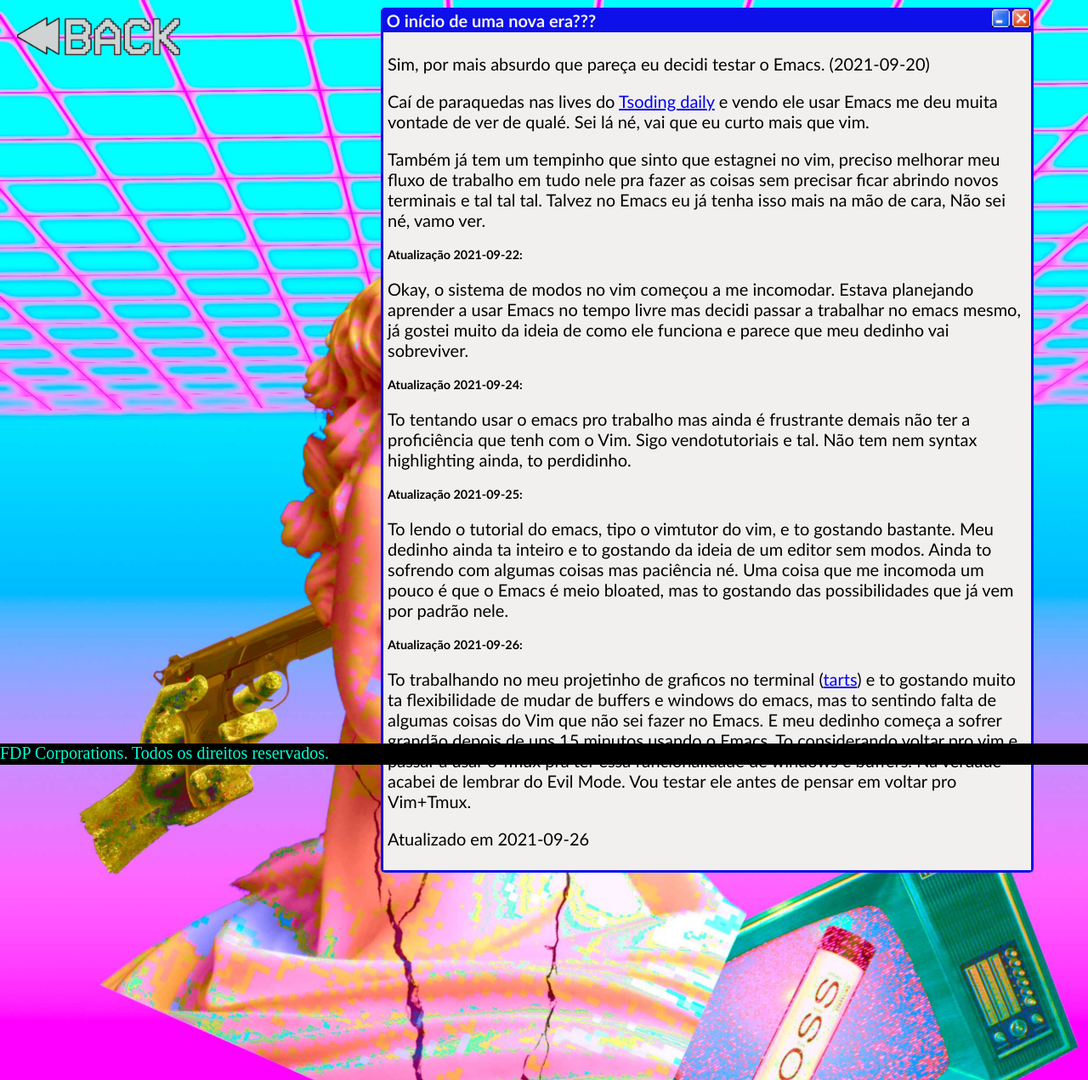
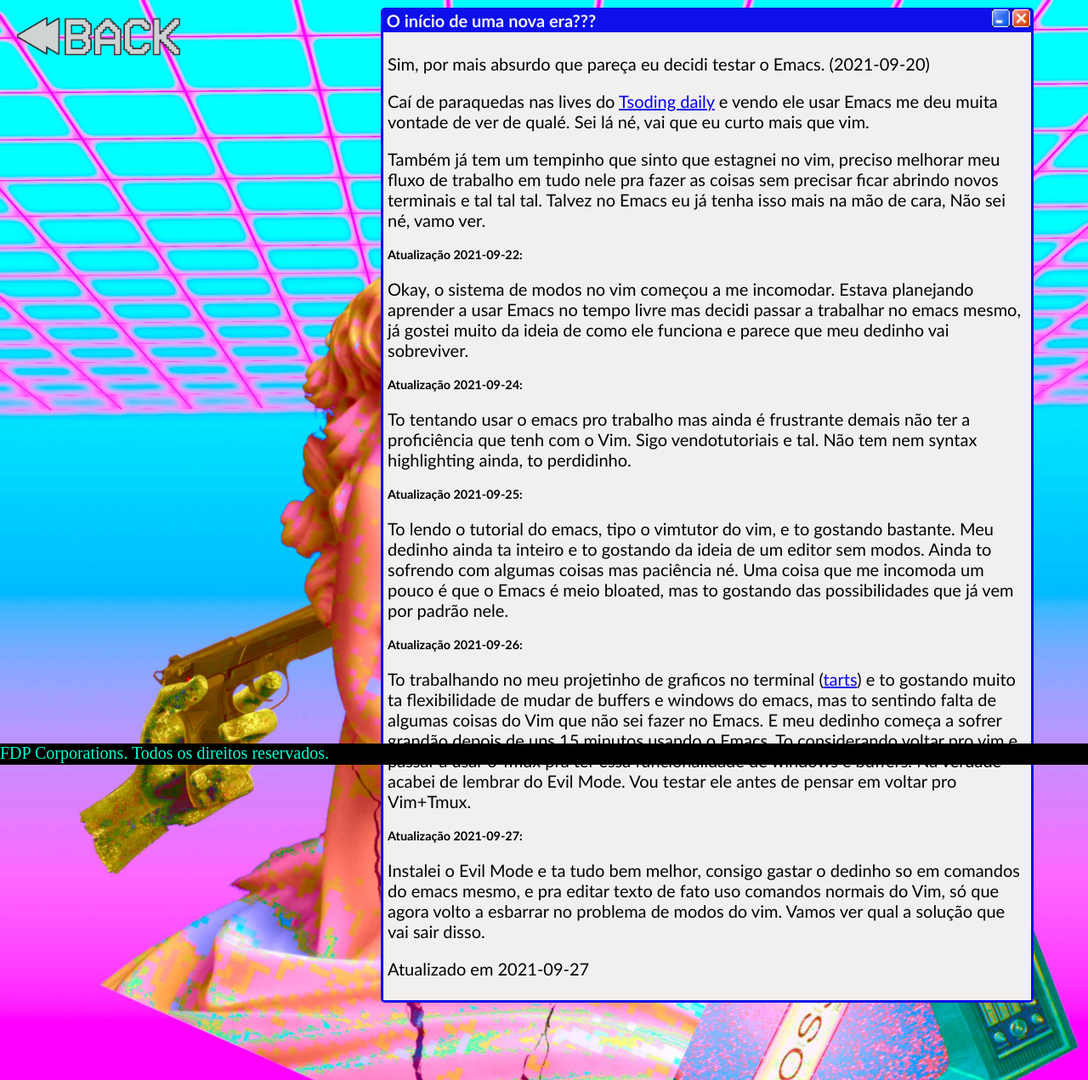
Before and after one commit to lrr68/site, a Jekyll site: the page built from _blog/usando-emacs-interrogacao.md, in a window 1280 px wide. Shown: the whole page at 85% size. Built offline with Jekyll 4.4.1, drawn with Linux system fonts in a browser that asks for light colours.

Commit message:
update blog and middle aligned icons

```diff
--- a/_blog/usando-emacs-interrogacao.md
+++ b/_blog/usando-emacs-interrogacao.md
@@ -22,4 +22,7 @@ To lendo o tutorial do emacs, tipo o vimtutor do vim, e to gostando bastante. Me
 #### Atualização 2021-09-26:
 To trabalhando no meu projetinho de graficos no terminal ([tarts](https://github.com/lrr68/tarts)) e to gostando muito ta flexibilidade de mudar de buffers e windows do emacs, mas to sentindo falta de algumas coisas do Vim que não sei fazer no Emacs. E meu dedinho começa a sofrer grandão depois de uns 15 minutos usando o Emacs. To considerando voltar pro vim e passar a usar o Tmux pra ter essa funcionalidade de windows e buffers. Na verdade acabei de lembrar do Evil Mode. Vou testar ele antes de pensar em voltar pro Vim+Tmux.
 
-Atualizado em 2021-09-26
+#### Atualização 2021-09-27:
+Instalei o Evil Mode e ta tudo bem melhor, consigo gastar o dedinho so em comandos do emacs mesmo, e pra editar texto de fato uso comandos normais do Vim, só que agora volto a esbarrar no problema de modos do vim. Vamos ver qual a solução que vai sair disso.
+
+Atualizado em 2021-09-27
--- a/assets/css/style.css
+++ b/assets/css/style.css
@@ -149,6 +149,7 @@ h2{
 }
 .icone{
 	width: 24px;
+	vertical-align: middle;
 }
 #random{
 	width: 485px;
```
